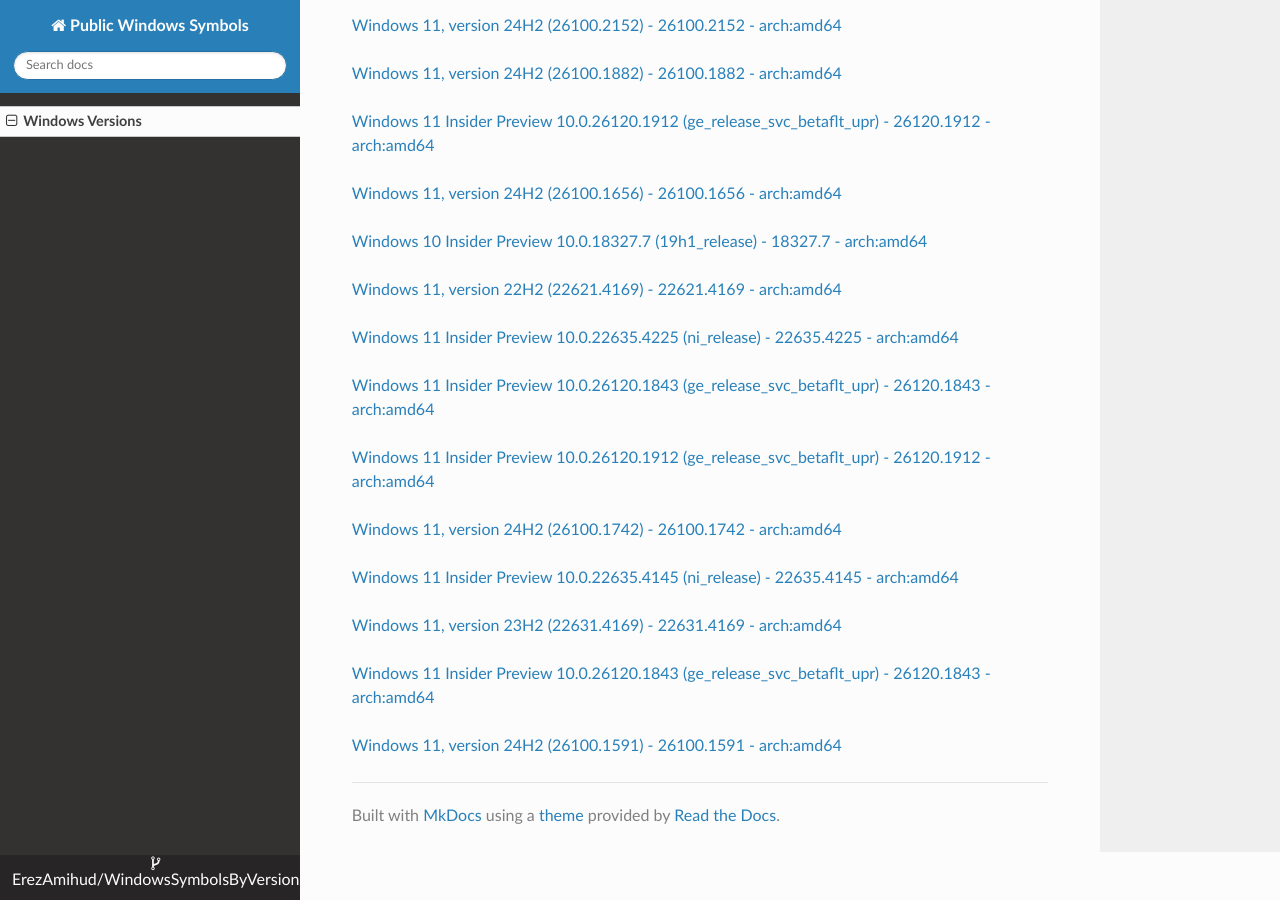
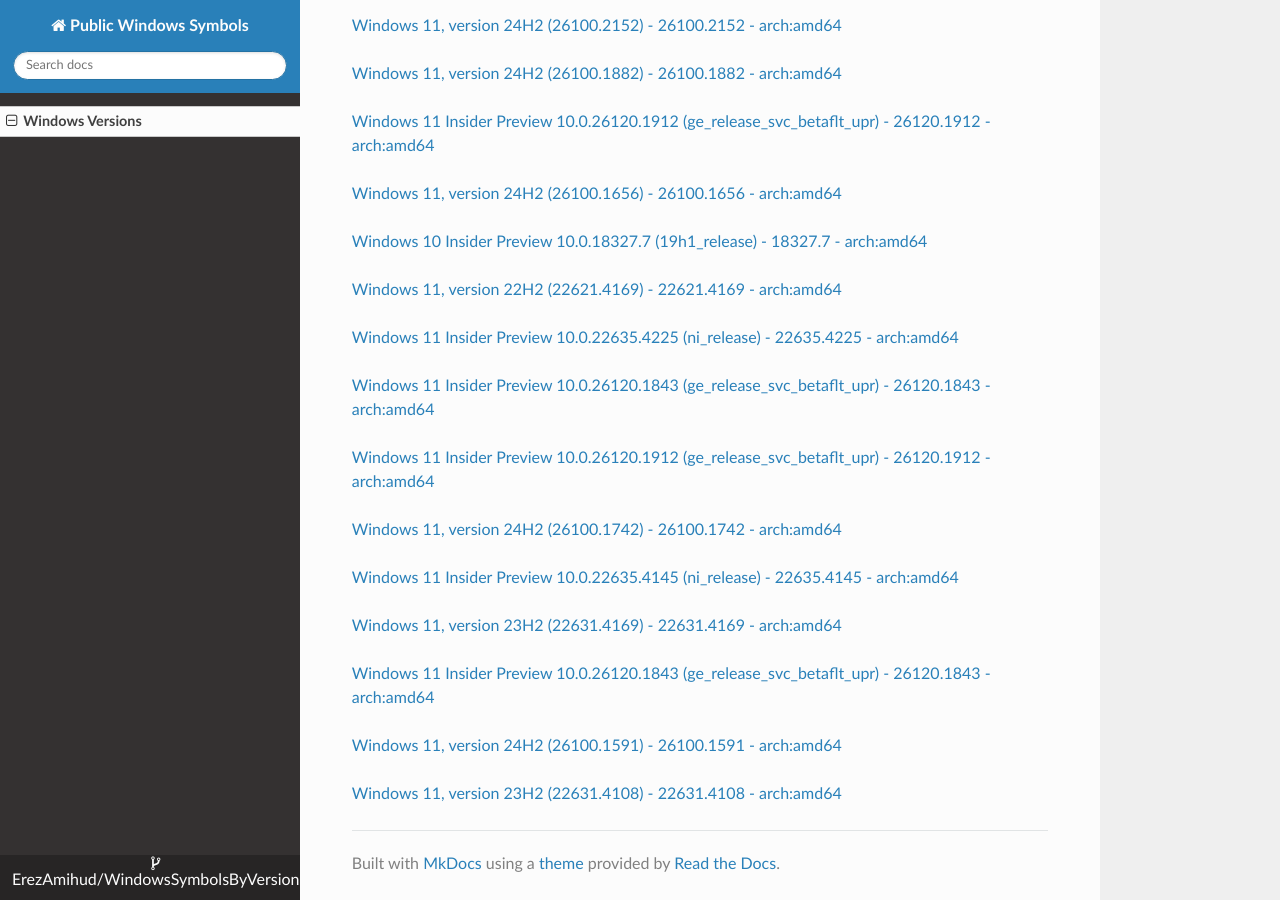
Before and after one commit to ErezAmihud/WindowsSymbolsByVersion, an MkDocs documentation site: the page built from docs/index.md, in a window 1280 px wide and 900 px high, scrolled down 4637 px. Built offline with MkDocs 1.6.1, drawn with Linux system fonts in a browser that asks for light colours; nearby versions of some CDN libraries.

Commit message:
Automated commit, add manifest for fa8dfa59-196d-442d-8469-0c8a51a06828

```diff
--- a/docs/index.md
+++ b/docs/index.md
@@ -227,3 +227,6 @@
 
 
 [Windows 11, version 24H2 (26100.1591) - 26100.1591 - arch:amd64](https://github.com/ErezAmihud/WindowsSymbolsByVersion/blob/main/manifests/df9477d8-1bf3-4847-b928-24e20e441486.manifest)
+
+
+[Windows 11, version 23H2 (22631.4108) - 22631.4108 - arch:amd64](https://github.com/ErezAmihud/WindowsSymbolsByVersion/blob/main/manifests/fa8dfa59-196d-442d-8469-0c8a51a06828.manifest)
```
Also changed, not shown: process_builds.json (+1 -1 lines), 1 other file.
